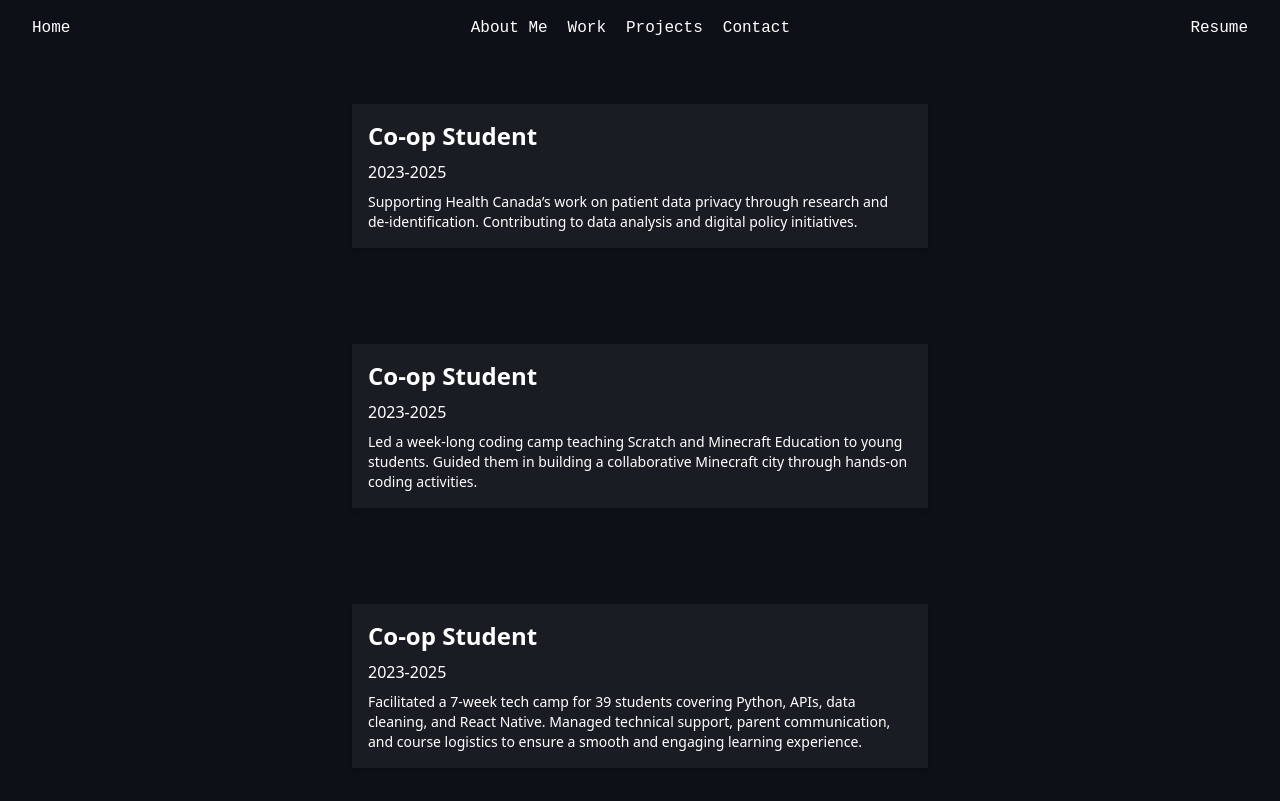
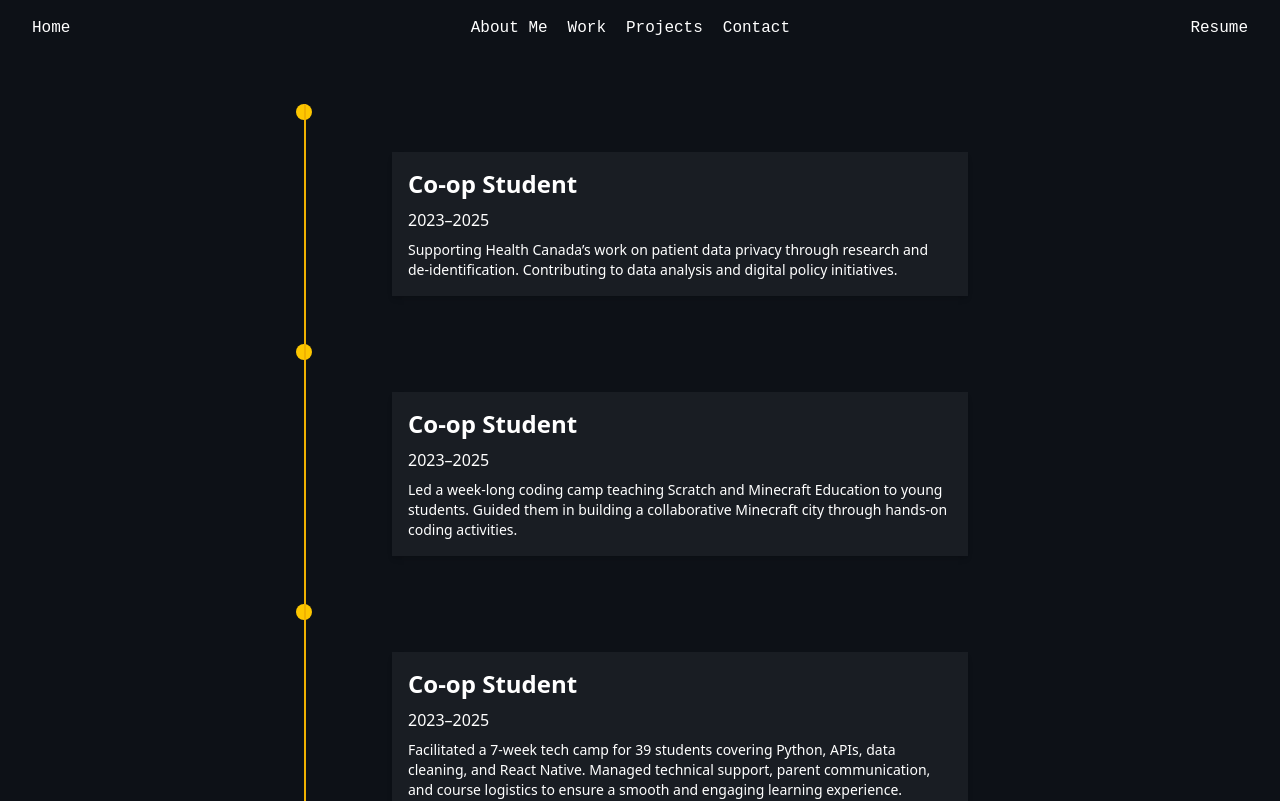
Before and after one commit to dvirdi01/PersonalWebsite, a React (Vite) app in the folder PersonalWebsite/: page / in a window 1280 px wide. Shown: the top 801 px of the page. Built offline with nearby package versions, Linux system fonts and the light colour scheme.

Commit message:
added timeline

```diff
--- a/PersonalWebsite/src/App.jsx
+++ b/PersonalWebsite/src/App.jsx
@@ -9,9 +9,12 @@ function App() {
 
   return (
     <>
-    <Navbar/>
+    <div className='bg-'>
+       <Navbar/>
     {/* <Home/> */}
     <Work/>
+
+    </div>
     </>
   )
 }
--- a/PersonalWebsite/src/pages/Work.jsx
+++ b/PersonalWebsite/src/pages/Work.jsx
@@ -32,19 +32,31 @@ const Work = () => {
   ];
 
   return (
-    <div className='flex flex-col relative min-h-screen'>
+    <div className='flex flex-col bg-[#0d1117] px-8 py-12 relative min-h-screen items-center justify-center'>
+         <div className="flex flex-col relative">
+           <div className="absolute left-[1.5rem] top-0 w-[2px] bg-yellow-500 h-full z-20" />
         {workItemsSummary.map((text, idx) => (
-        <Fade
-          key={idx}
-          cascade
-          damping={0.2}
-          triggerOnce
-        >
-          <div>
-            <WorkCard title = "Co-op Student" date = "2023-2025" text={text} fullText={workItems[idx]} image={images[idx]} />
+          <div key={idx} className="relative flex items-start gap-8 z-10">
+            {/* Dot */}
+            <div className="w-12 flex items-center justify-center">
+              <div className="w-4 h-4 bg-yellow-400 rounded-full" />
+            </div>
+
+            {/* Animated Card */}
+            <Fade cascade damping={0.2} triggerOnce>
+              <div className="flex-1">
+                <WorkCard
+                  title="Co-op Student"
+                  date="2023–2025"
+                  text={text}
+                  fullText={workItems[idx]}
+                  image={images[idx]}
+                />
+              </div>
+            </Fade>
           </div>
-        </Fade>
-      ))}
+        ))}
+      </div>
     </div>
   )
 }
```
